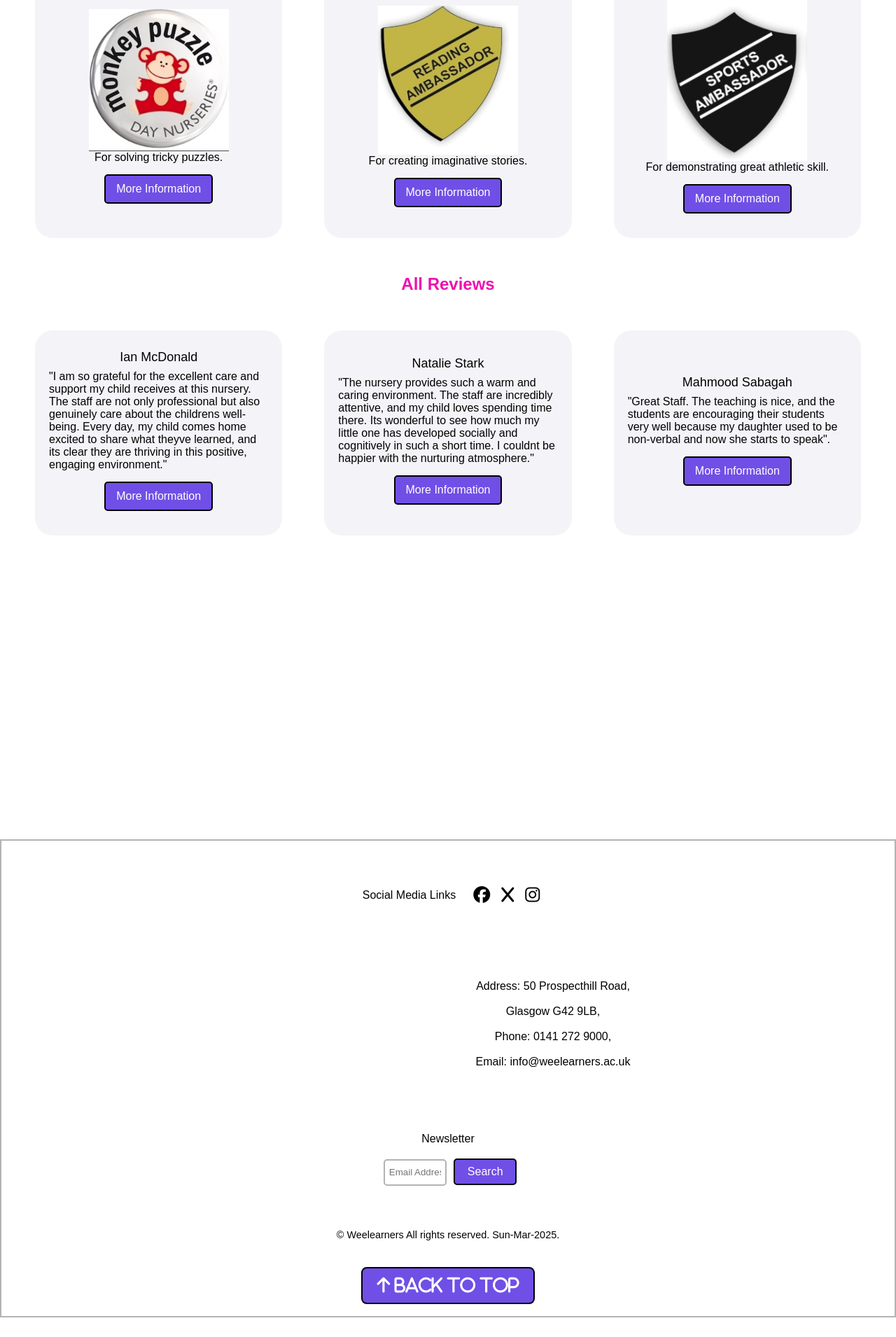
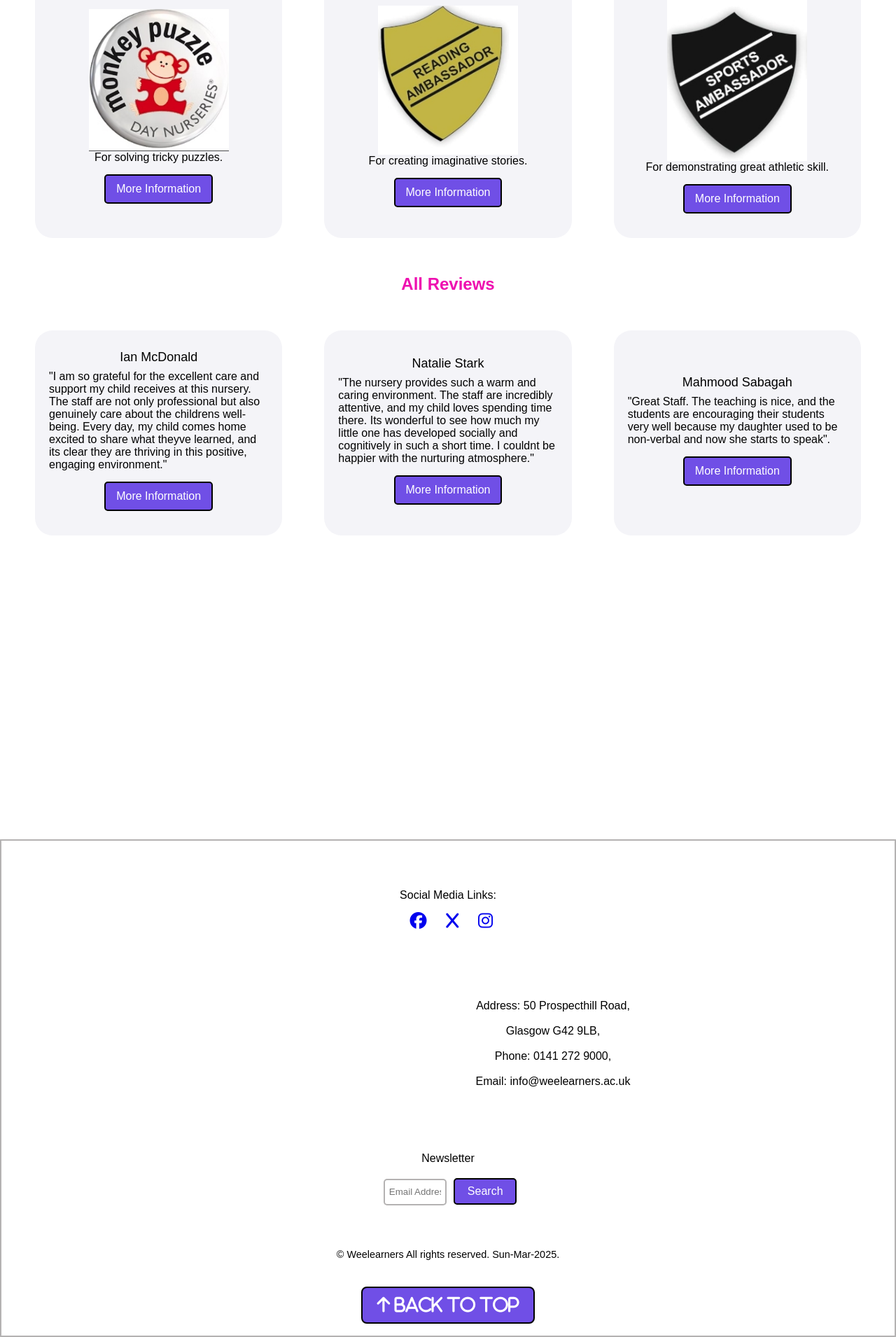
Before and after one commit to asimmian12/GU2, a PHP site: page /GU2/ in a window 1280 px wide. Shown: the part 1636-3546 px from the top of the page at 70% size. Before the commit the page ends 3518 px from the top, so only its background shows below. Run offline with PHP 8.4, Linux system fonts and the light colour scheme; data comes from the database, SQL or seed files in the repository; some libraries are stand-ins or nearby versions; grey boxes are pictures that could not be loaded.

Commit message:
Ameneded Footer again.

```diff
--- a/weelearners/assets/css/style.css
+++ b/weelearners/assets/css/style.css
@@ -316,25 +316,30 @@
     margin-inline: auto;
     margin-bottom: 2rem;
 }
+
 /* This can style the footer social links container with flexible layout and spacing */
 .footer__socials {
-    display: flex;
+    display: block;
     align-items: center;
+    flex-direction: column;
     justify-content: center;
     gap: 1rem;
     flex-wrap: wrap;
   }
 
+
 /* This can style the social media icons in the footer with size and color */
   .footer__socials a {
     font-size: 1.5rem;
-    color: var(--text-dark);
+    flex-direction: column;
+    justify-content: center;
+    gap: 1rem;
+    flex-wrap: wrap;
+    margin-left: 15%;
+
 }
 
-  /* This can style the hover effect for social media icons in the footer */
-  .footer__socials a:hover {
-    color: var(--text-light);
-  }
+
 
 /* This can style the footer links container with a grid layout */
   .footer__links {
--- a/weelearners/includes/footer.php
+++ b/weelearners/includes/footer.php
@@ -4,7 +4,7 @@
     <section class="footer__col">
       <!-- The section for Footer Social Media Links-->
       <section class="footer__socials">
-        <p class="paragraph-text">Social Media Links</p>
+        <p class="paragraph-text">Social Media Links: </p>
           <a href="https://www.facebook.com/" target="_blank"><i class="fa-brands fa-facebook"></i></a>
           <a href="https://twitter.com" target="_blank"><i class="fa-solid fa-x"></i></a>
         <a href="https://instagram.com/" target="_blank"><i class="fa-brands fa-instagram"></i></a>
```
Lines whose indentation alone changed are shown as unchanged.
